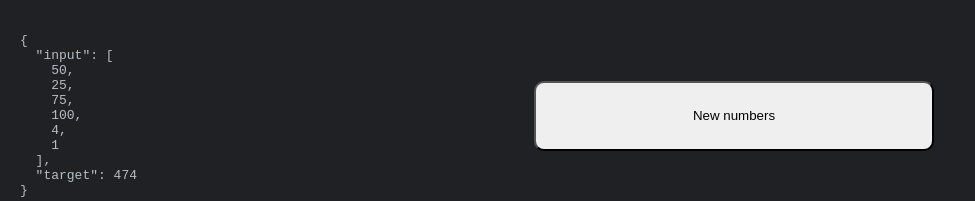
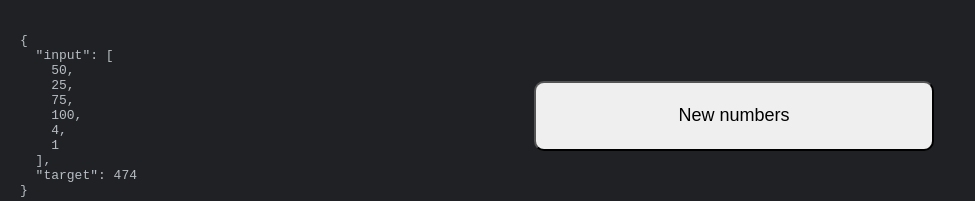
Before and after one commit to mfbx9da4/countdown-solver, a Next.js app: page / in a window 1280 px wide. Shown: the top 201 px of the page, without its empty margins (0-975 px from the left). Built offline with nearby package versions, Linux system fonts and the light colour scheme.

Commit message:
font size

```diff
--- a/pages/index.tsx
+++ b/pages/index.tsx
@@ -137,6 +137,7 @@ export const Home = (): JSX.Element => {
               height: '70px',
               maxWidth: '400px',
               borderRadius: '10px',
+              fontSize: '18px',
             }}
             onClick={run}
           >
```
